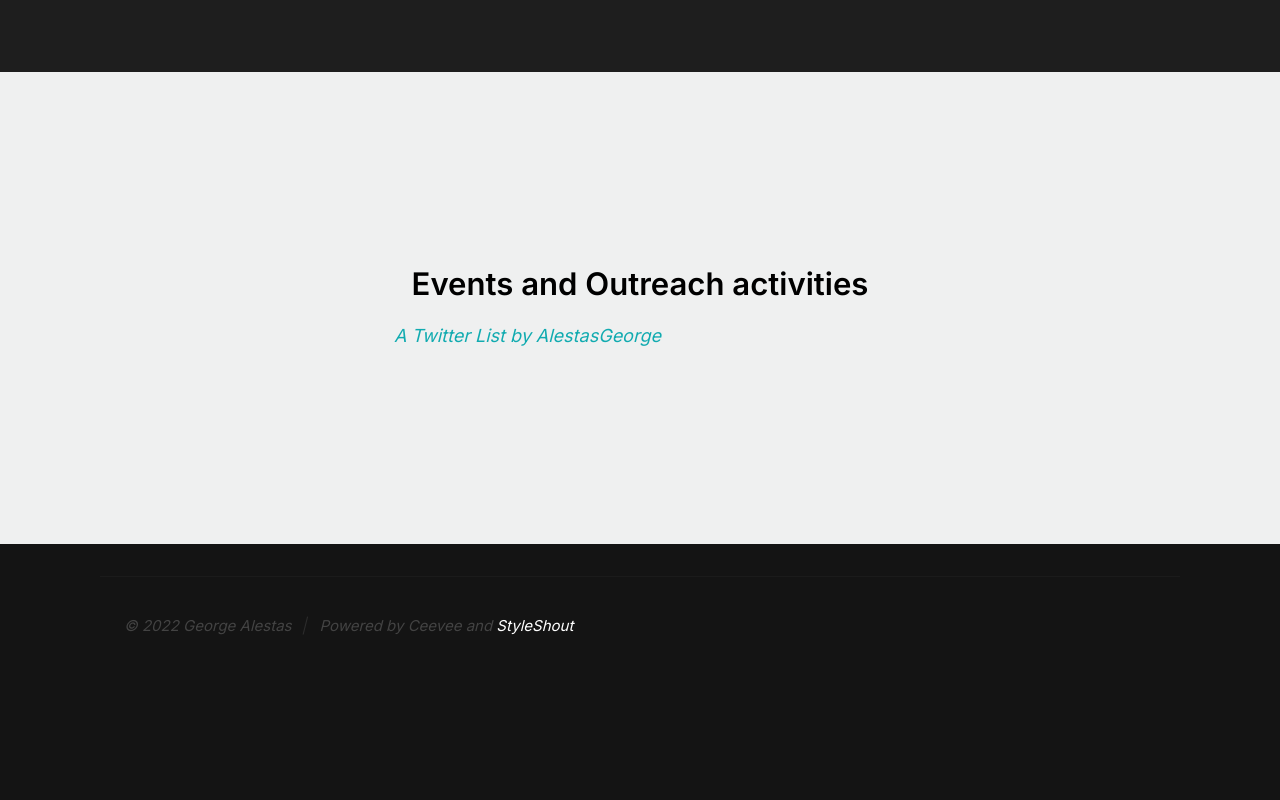
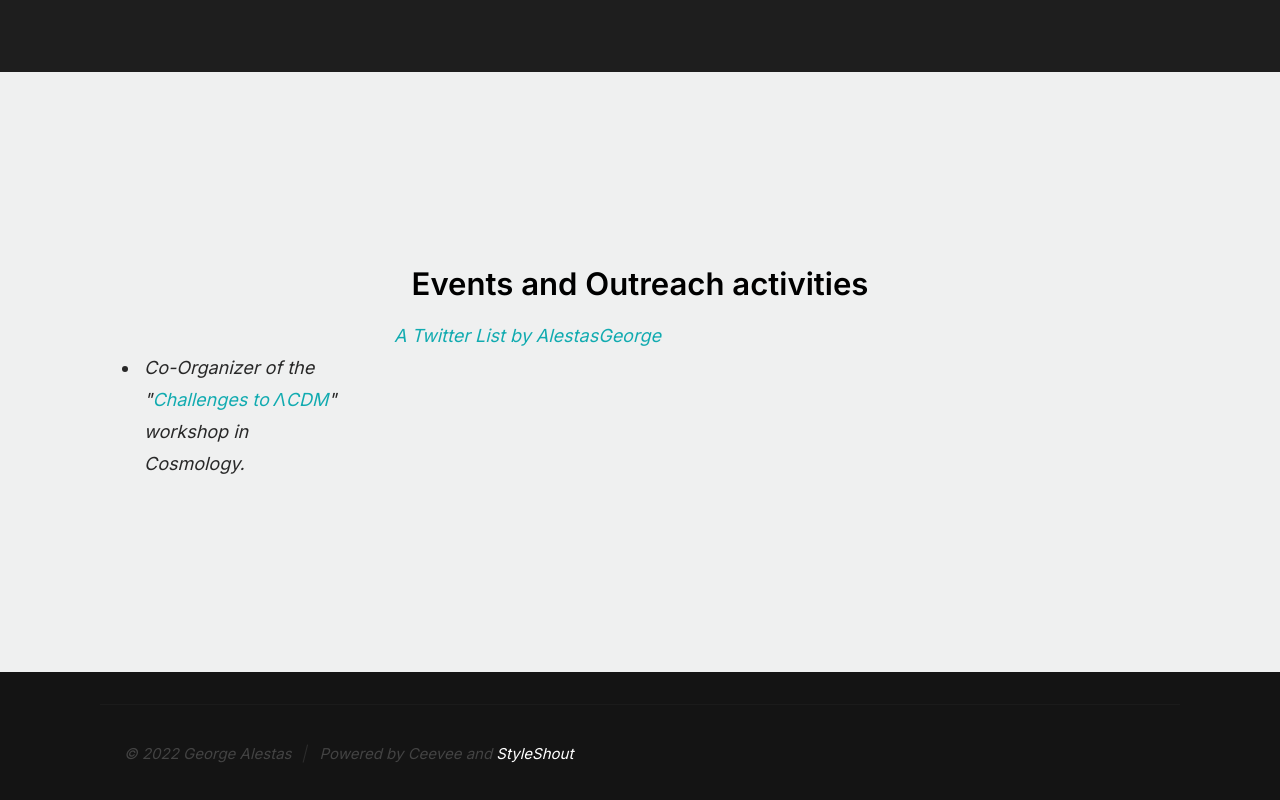
Before and after one commit to GeorgeAlestas/georgealestas.github.io, a plain HTML site: page index.html in a window 1280 px wide. Shown: the part 4725-5525 px from the top of the page. Before the commit the page ends 5463 px from the top, so only its background shows below. Drawn offline with nearby package versions, Linux system fonts and the light colour scheme; files whose address does not match are found by name.

Commit message:
Update index.html

```diff
--- a/index.html
+++ b/index.html
@@ -378,7 +378,7 @@ MathJax = {
 
          <div class="row">
             <div class="column large-3 tab-12">
-                 <p  style="text-align:left; color: beige"> </p>
+                 <p  style="text-align:left;"> <ul> <li>Co-Organizer of the "<a href="https://sites.google.com/view/cosmo-workshop/home">Challenges to ΛCDM</a>" workshop in Cosmology.</li> </ul> </p>
             </div>
             <div class="column large-9 tab-12 s-about__content">
                 <p  style="text-align:left;">
```
